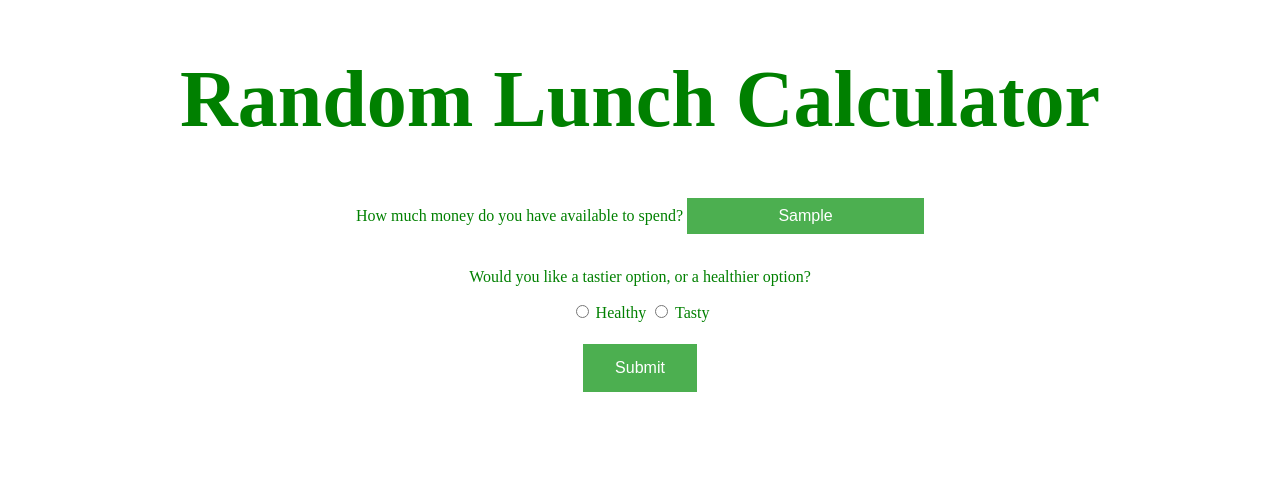
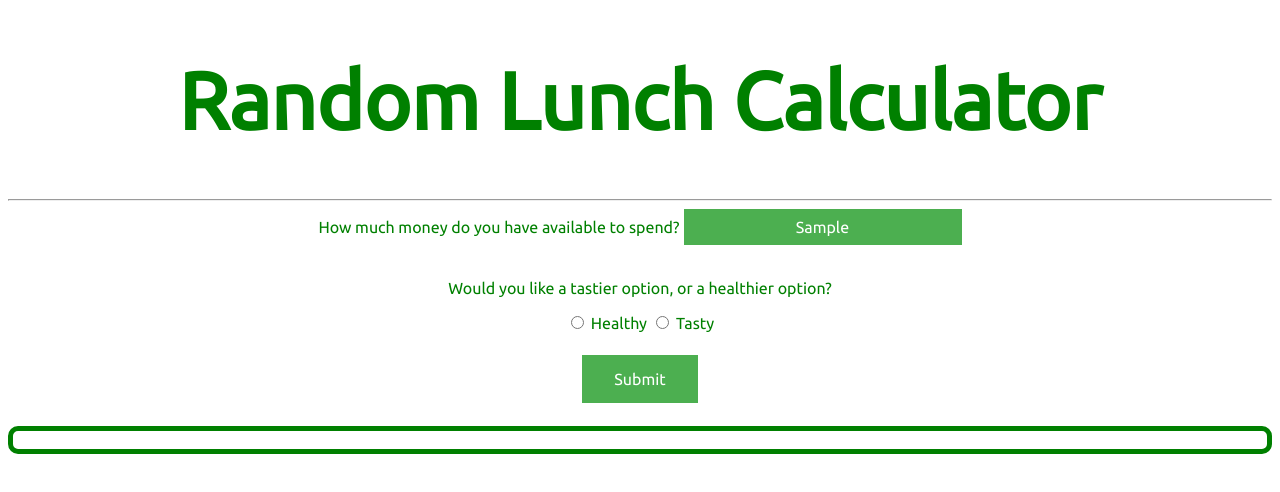
Before and after one commit to Smack11231/finals, a plain HTML site: page index.html in a window 1280 px wide. Both pictures are taken after typing "Sample" into the empty fields and a click on the button "Submit". Drawn offline with Linux system fonts and the light colour scheme.

Commit message:
finalize style

```diff
--- a/finals.css
+++ b/finals.css
@@ -11,10 +11,12 @@ body {
     text-decoration: none;
     display: inline-block;
     font-size: 16px;
+    font-family: 'Ubuntu', sans-serif;
     margin: 4px 2px;
     cursor: pointer;
     -webkit-transition-duration: 0.4s; /* Safari */
     transition-duration: 0.4s;
+    font-family: 'Ubuntu', sans-serif;
 }
 
 .button1:hover {
@@ -30,8 +32,19 @@ input, select {
     text-decoration: none;
     display: inline-block;
     font-size: 16px;
+    font-family: 'Ubuntu', sans-serif;
 }
 
 label, p, span {
     color: green;
+    font-family: 'Ubuntu', sans-serif;
 }
+
+h3 {
+    border: 5px green solid;
+    color: green;
+    font-family: 'Ubuntu', sans-serif;
+    text-align: center;
+    border-radius: 10px;
+    padding: 9px 5px;
+}
--- a/finals.js
+++ b/finals.js
@@ -2,7 +2,7 @@ function sub() {
     var money = document.getElementById("money").value;
     var healthy = document.getElementById("healthy");
     var tasty = document.getElementById("tasty");
-    let elem = document.createElement('p');
+    let elem = document.createElement('h3');
     // let random = [taste1,taste2];
     let tasty2 = [" a burger for $2.50!"," a slice of pizza for $2.50!"," a tray of chicken nuggets for $2.50!"];
     var taste2 = tasty2[Math.floor(Math.random()*tasty2.length)];
@@ -14,17 +14,18 @@ function sub() {
     var side2 = sides2[Math.floor(Math.random()*sides2.length)];
     let choices = [taste2b +" and "+ side2, "a bag of bosco sticks for $2.75 " + side2, taste2b+" and "+side2, "a bag of breadsticks for $3.50 and a cookie for $0.75!", "a container of Mac & Cheese for $3.00!"]
     var choice = choices[Math.floor(Math.random()*choices.length)];
-    let choices2 = [taste2b +" and "+ side2, "a bag of bosco sticks for $2.75 " + side2, taste2b+" and "+side2, "a bag of breadsticks for $3.50 and a cookie for $0.75!", "a container of Mac & Cheese for $3.00"+side2, "a subway sandwich for $4.50!", taste2b+" and "+side2]
+    let choices2 = [taste2b +" and "+ side2, "a bag of bosco sticks for $2.75 and " + side2, taste2b+" and "+side2, "a bag of breadsticks for $3.50 and a cookie for $0.75!", "a container of Mac & Cheese for $3.00 "+side2, "a subway sandwich for $4.50!", taste2b+" and "+side2]
     var choice2 = choices2[Math.floor(Math.random()*choices2.length)];
     if(healthy.checked==true)
-        if (money>3.99)
+        if (money>3.99) {
             elem.innerHTML= "Try a small salad or fruit tray from the bar for $2.00, or a large one for $4.00!";
-        else if(money>=2 && money<4)
+        } else if(money>=2 && money<4) {
             elem.innerHTML= "Try a small salad or fruit from the bar for $2.00!";
-        else if(money<2 && money>0.01)
+        } else if(money<2 && money>0.01) {
             elem.innerHTML="Sorry you can't afford anything healthy. Try a bag of chips for $1.25 or a cookie for $0.75.";
-        else
+        } else {
             alert("please enter a positive numerical value into the field.")
+        }
     else if(tasty.checked==true)
         if (money>=0.75 && money<1.25)
             elem.innerHTML= "Sorry, the only thing you can afford here is a $0.75 cookie.";
--- a/index.html
+++ b/index.html
@@ -6,9 +6,11 @@
     <meta http-equiv="X-UA-Compatible" content="ie=edge">
     <title>Random Lunch Calculator</title>
     <link rel="stylesheet" href="finals.css">
-    <h1 style="font-size:80px; color:green;">Random Lunch Calculator</h1>
+    <h1 style="font-size:80px; color:green; font-family: 'Ubuntu', sans-serif;">Random Lunch Calculator</h1>
+    <link href="https://fonts.googleapis.com/css?family=Ubuntu&display=swap" rel="stylesheet">
 </head>
 <body>
+    <hr>
     <form name="lunch">
         <label for="money">How much money do you have available to spend?</label>
         <input id = "money" name="money" class="button1" placeholder="$     ">
@@ -18,7 +20,7 @@
         <input id="tasty" name="preference" class="button1" type="radio"> <span>Tasty</span>
         <br><br>
         <button onclick="sub()" id="submit" class="button button1">Submit</button>
-        <p id="result"></p>
+        <div id="result"></div>
     </form>
     <script src="finals.js"></script>
 </body>
```
